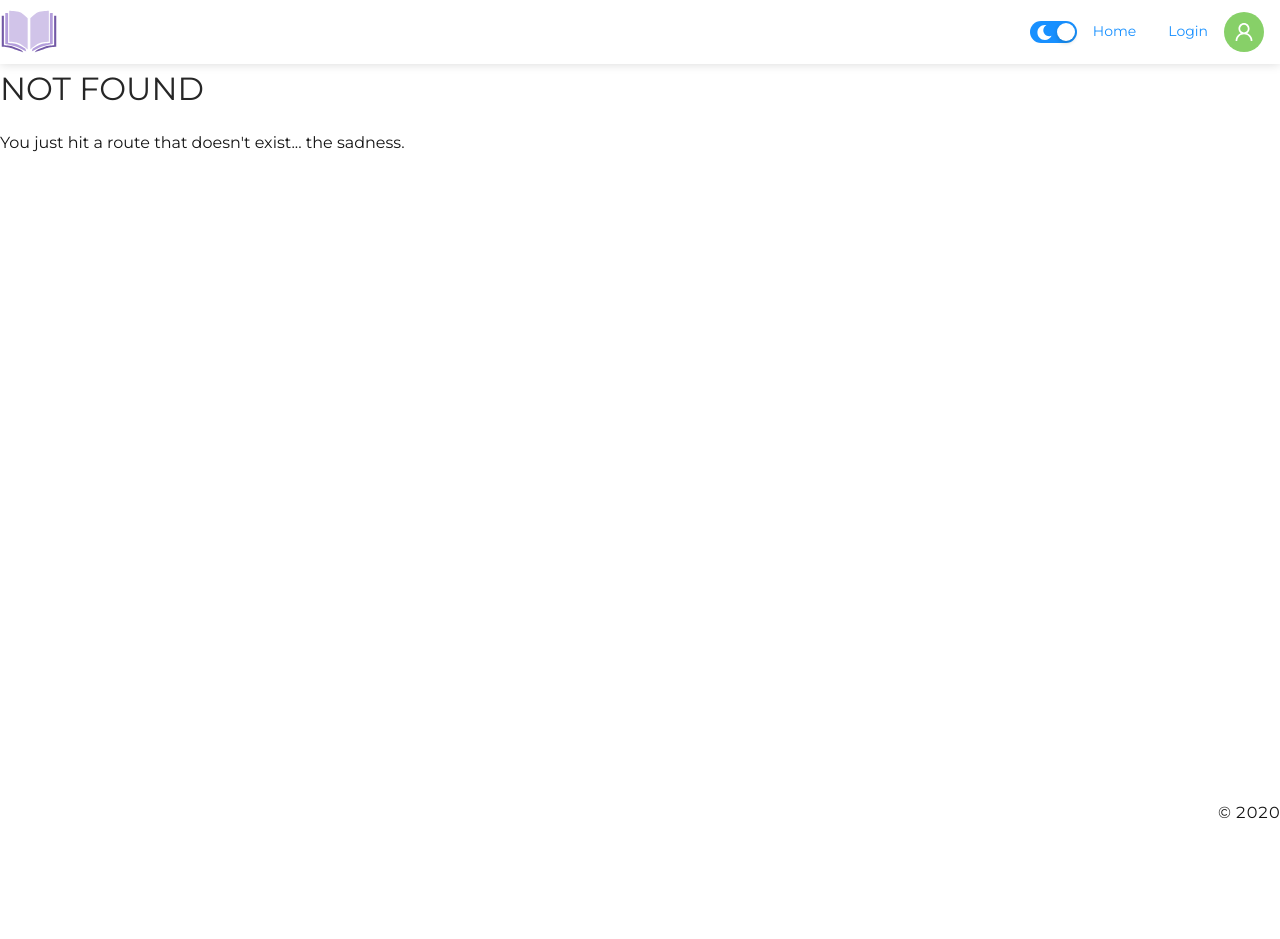
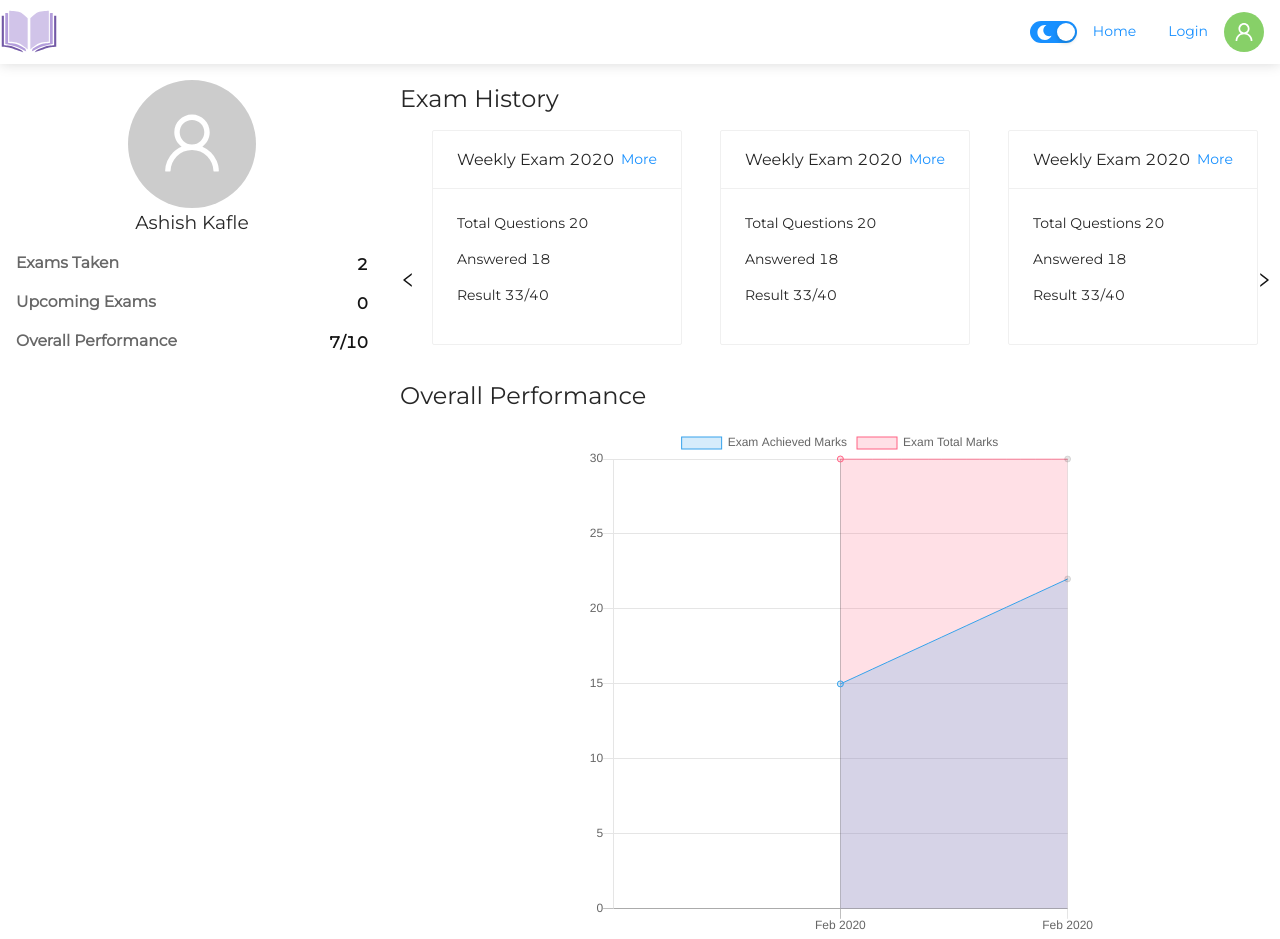
Before and after one commit to codedump00/online-exam-ui, a React (Create React App) app: page /dashboard in a window 1280 px wide. Before the commit this address had no page. Before the commit the page ends 864 px from the top, so only its background shows below. Built offline with nearby package versions, Linux system fonts and the light colour scheme.

Commit message:
added user dashboard page

```diff
--- a/src/components/components.css
+++ b/src/components/components.css
@@ -3,10 +3,10 @@
 .nav__header {
     width: 100%;
     height: 8vh;
-    box-shadow: 0 0 10px var(--shadow);
+    box-shadow: 0 0 0.8rem var(--shadow);
     position: fixed;
     top: 0;
-    background-color: var(--body);
+    background-color: var(--nav);
     z-index: 1111;
 }
 
--- a/src/components/navbar.tsx
+++ b/src/components/navbar.tsx
@@ -1,4 +1,4 @@
-import React, { ReactElement, useState, useEffect } from 'react'
+import React, { ReactElement, useEffect } from 'react'
 import { Button, Switch, Avatar, Popover } from 'antd'
 import { UserOutlined } from '@ant-design/icons';
 import { Link } from 'react-router-dom'
@@ -15,23 +15,25 @@ interface Props {
 
 export default function Navbar(): ReactElement {
 
-  const [isLight, setIsLight] = useState(localStorage.getItem('theme') === null ? true :
-    localStorage.getItem('theme') === 'true');
+  const isLight = localStorage.getItem('theme') === null ? true :
+    localStorage.getItem('theme') === 'true';
 
   useEffect(() => {
     // setIsLight(localStorage.getItem('theme') === 'true');
     handleThemeChange(isLight);
-  }, [isLight]);
+  });
 
   const handleThemeChange = (checked: boolean) => {
     localStorage.setItem('theme', `${checked}`)
     if (!checked) {
-      document.documentElement.style.setProperty('--body', "#10161A");
-      document.documentElement.style.setProperty('--shadow', "#141414");
+      document.documentElement.style.setProperty('--body', "#293742");
+      document.documentElement.style.setProperty('--nav', "#293742");
+      document.documentElement.style.setProperty('--shadow', "#202B33");
       document.documentElement.style.setProperty('--card', "#394B59");
       document.documentElement.style.setProperty('--text', "#f0f0f0");
     } else {
       document.documentElement.style.setProperty('--body', "#ffffff");
+      document.documentElement.style.setProperty('--nav', "#ffffff");
       document.documentElement.style.setProperty('--shadow', "#d9d9d9");
       document.documentElement.style.setProperty('--card', "#ffffff");
       document.documentElement.style.setProperty('--text', "#141414");
@@ -75,7 +77,9 @@ export default function Navbar(): ReactElement {
           <Popover
             placement="bottomLeft"
             content={<div>
-              <p className="popup__over">Dashboard</p>
+              <Link to="/dashboard">
+                <p className="popup__over">Dashboard</p>
+              </Link>
               <p className="popup__over">Home</p>
               <p className="popup__over">Logout</p>
             </div>}
--- a/src/index.css
+++ b/src/index.css
@@ -13,6 +13,7 @@
     --eerie-black: #22181c;
     --jpn-indigo: #2b3d41;
     --main-blue: #2529f7;
+    --nav: var(--body);
 }
 
 html {
--- a/src/pages/index.tsx
+++ b/src/pages/index.tsx
@@ -11,6 +11,7 @@ import NotFoundPage from './404';
 import Navbar from '../components/navbar';
 import '../index.css';
 import ExamPage from './exam';
+import DashboardPage from './dashboard';
 
 interface Props {
 }
@@ -34,6 +35,9 @@ export default function Layout(): ReactElement {
             <Route path="/exam">
               <ExamPage setNavbar={setNavbar} />
             </Route>
+            <Route path="/dashboard">
+              <DashboardPage />
+            </Route>
             <Route>
               <NotFoundPage />
             </Route>
--- a/src/views/dashboard/dashboard.css
+++ b/src/views/dashboard/dashboard.css
@@ -0,0 +1,84 @@
+.dashboard__page {
+    width: 100%;
+    min-height: 92vh;
+    display: flex;
+    /* background-color: white; */
+}
+
+.dash__side__menu {
+    padding-top: 1rem;
+    width: 30%;
+    min-height: 92vh;
+    display: flex;
+    flex-direction: column;
+    align-items: center;
+    position: fixed;
+}
+
+.dash__side__menu__controls {
+    display: grid;
+    padding-left: 1rem;
+    /* justify-items: flex-start; */
+    width: 100%;
+}
+
+.dash__side__data {
+    display: flex;
+    width: 100%;
+    justify-content: space-between;
+    margin: 0.3rem 0;
+}
+
+.dash__side__data > b {
+    margin-right: 1rem;
+}
+
+.dash__main__content {
+    width: 70%;
+    height: 100%;
+    margin-left: auto;
+}
+
+.exam__results__container {
+    padding-left: 1rem;
+    padding-top: 1rem;
+}
+
+.exam__side__scroller {
+    display: grid;
+    grid-template-columns: repeat(3, 1fr);
+    gap: 1rem;
+    padding-left: 2rem;
+}
+
+.right__outline {
+    position: absolute;
+    right: 0;
+    top: 34%;
+    /* bottom: 50%; */
+    z-index: 11;
+    padding-right: 0.5rem;
+    cursor: pointer;
+}
+
+.left__outline {
+    position: absolute;
+    left: 10;
+    top: 34%;
+    z-index: 11;
+    cursor: pointer;
+}
+
+.overall__performance {
+    padding-left: 1rem;
+    margin-top: 2rem;
+    display: flex;
+    flex-direction: column;
+    justify-content: center;
+}
+
+.canvas__holder {
+    height: 5rem !important;
+    width: 40vw !important;
+    margin: 0 auto;
+}
--- a/src/views/dashboard/dashboard.tsx
+++ b/src/views/dashboard/dashboard.tsx
@@ -1,16 +1,137 @@
-import React, { ReactElement } from 'react'
+import React, { ReactElement, useEffect } from 'react'
 import './dashboard.css'
+import { Avatar, Typography, Card } from 'antd';
+import { UserOutlined, LeftOutlined, RightOutlined } from '@ant-design/icons';
+import Chart from 'chart.js'
 
+const { Title } = Typography;
 interface Props {
 
 }
 
-export default function Dashboard(): ReactElement {
-  document.getElementById('footer')?.style.setProperty('display', 'flex');
+export default function DashboardPage(): ReactElement {
+  useEffect(() => {
+    document.getElementById('footer')?.style.setProperty('display', 'none');
+    const canvas: any = document.getElementById('performance__chart');
+    const ctx = canvas.getContext('2d');
+    var s1 = {
+      label: 'Exam Achieved Marks',
+      backgroundColor: [
+        'rgba(54, 162, 235, 0.2)',
+      ],
+      borderColor: [
+        'rgba(54, 162, 235, 1)',
+      ],
+      borderWidth: 1,
+      data: [
+        { x: '2020-02-07 18:00:00', y: 15 },
+        { x: '2020-02-08 18:00:00', y: 22 },
+      ]
+    };
+
+    var s2 = {
+      label: 'Exam Total Marks',
+      backgroundColor: [
+        'rgba(255, 99, 132, 0.2)',
+      ],
+      borderColor: [
+        'rgba(255, 99, 132, 1)',
+      ],
+      borderWidth: 1,
+      data: [
+        { x: '2020-02-07 18:00:00', y: 30 },
+        { x: '2020-02-08 18:00:00', y: 30 },
+      ]
+    };
+    if (ctx) {
+      const chart = new Chart(ctx, {
+        type: 'line',
+        data: {
+          labels: ['Score', 'Exam Date'],
+          datasets: [s1, s2],
+
+        },
+        options: {
+          scales: {
+            xAxes: [{
+              type: 'time',
+              distribution: 'series',
+              time: {
+                unit: 'month'
+              },
+              ticks: {
+                suggestedMin: new Date('2020-01-00 18:00:00').getUTCMilliseconds(),
+                // suggestedMax: 100
+              }
+            }],
+            yAxes: [{
+              ticks: {
+                suggestedMin: 0,
+                // suggestedMax: 100
+              }
+            }],
+          }
+        },
+      });
+    }
+  }, [])
+
   return (
-    <div className="dashboard">
-      <div className="dash__side__menu"></div>
-      <div className="dash__main__content"></div>
+    <div className="dashboard__page">
+      <div className="dash__side__menu">
+        <Avatar size={128} icon={<UserOutlined />} />
+        <h3>Ashish Kafle</h3>
+        <div className="dash__side__menu__controls">
+          <div className="dash__side__data">
+            <Title level={4} className="data__title">Exams Taken</Title>
+            <b>2</b>
+          </div>
+          <div className="dash__side__data">
+            <Title level={4} className="data__title">Upcoming Exams</Title>
+            <b>0</b>
+          </div>
+          <div className="dash__side__data">
+            <Title level={4} className="data__title">Overall Performance</Title>
+            <b>7/10</b>
+          </div>
+        </div>
+      </div>
+      <div className="dash__main__content">
+        <div className="exam__results__container">
+          <h2>Exam History</h2>
+          <LeftOutlined className="left__outline" />
+          <div className="exam__side__scroller">
+            <Card className="exam__results__card"
+              extra={<a href="#">More</a>}
+              title="Weekly Exam 2020" style={{ width: 250 }}>
+              <p>Total Questions    20</p>
+              <p>Answered     18</p>
+              <p>Result     33/40</p>
+            </Card>
+            <Card className="exam__results__card"
+              extra={<a href="#">More</a>}
+              title="Weekly Exam 2020" style={{ width: 250 }}>
+              <p>Total Questions    20</p>
+              <p>Answered     18</p>
+              <p>Result     33/40</p>
+            </Card>
+            <Card className="exam__results__card"
+              extra={<a href="#">More</a>}
+              title="Weekly Exam 2020" style={{ width: 250 }}>
+              <p>Total Questions    20</p>
+              <p>Answered     18</p>
+              <p>Result     33/40</p>
+            </Card>
+            <RightOutlined className="right__outline" />
+          </div>
+        </div>
+        <div className="overall__performance">
+          <h2>Overall Performance</h2>
+          <div className="canvas__holder">
+            <canvas id="performance__chart" width="250px" height="250px"></canvas>
+          </div>
+        </div>
+      </div>
     </div>
   )
 }
```
